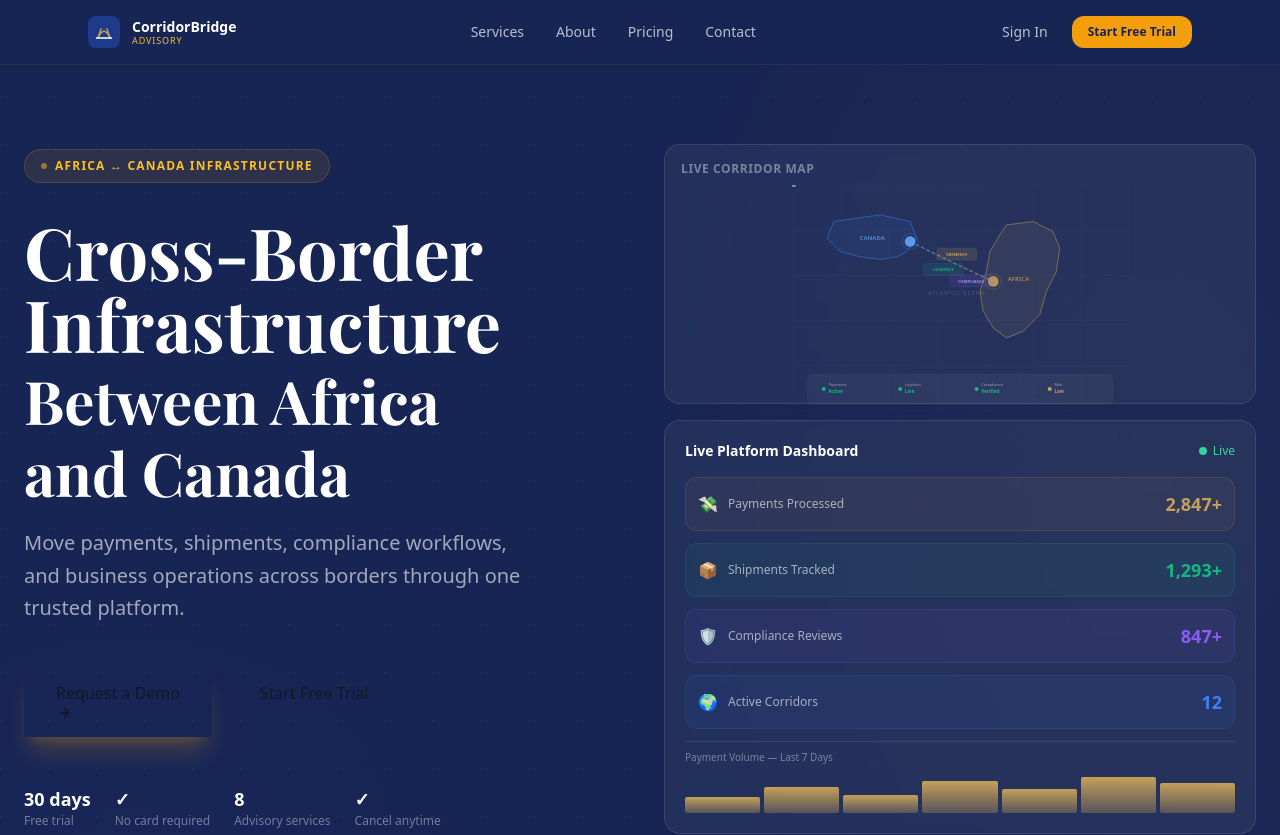
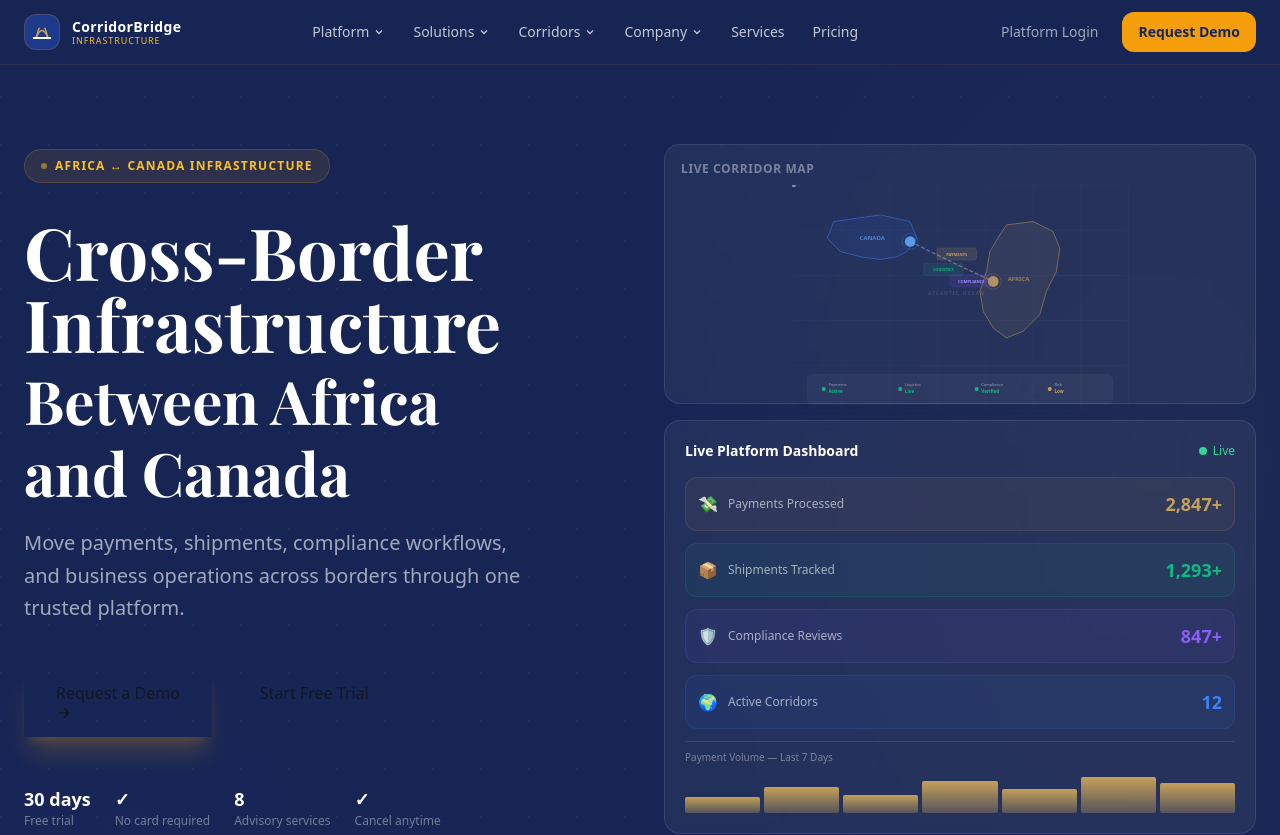
Before and after one commit to quamye/corridorbridge-website, a Next.js app: page / in a window 1280 px wide. Shown: the top 835 px of the page. Built offline with nearby package versions, Linux system fonts and the light colour scheme.

Commit message:
Fix: Upgrade navbar to mega menu with Platform, Solutions, Corridors dropdowns

```diff
--- a/src/components/Navbar.tsx
+++ b/src/components/Navbar.tsx
@@ -1,69 +1,136 @@
 "use client";
-import { useState, useEffect } from "react";
+import { useState, useEffect, useRef } from "react";
 import Link from "next/link";
+
+const NAV = {
+  Platform: [
+    { label: "Platform Overview", href: "/platform", desc: "One platform for cross-border operations" },
+    { label: "Payments", href: "/payments", desc: "Multi-currency cross-border payments" },
+    { label: "Shipment Tracking", href: "/shipment-tracking", desc: "Real-time logistics visibility" },
+    { label: "Compliance Hub", href: "/compliance", desc: "KYC, AML, and regulatory management" },
+  ],
+  Solutions: [
+    { label: "SMEs", href: "/solutions#smes", desc: "Small and medium enterprises" },
+    { label: "Importers & Exporters", href: "/solutions#importers", desc: "Trade operators" },
+    { label: "Fintechs", href: "/solutions#fintechs", desc: "Financial technology companies" },
+    { label: "Financial Institutions", href: "/solutions#financial-institutions", desc: "Banks and lenders" },
+    { label: "Government Agencies", href: "/solutions#government", desc: "Public sector organizations" },
+    { label: "Logistics Providers", href: "/solutions#logistics", desc: "Freight and logistics companies" },
+  ],
+  Corridors: [
+    { label: "Africa ↔ Canada", href: "/corridors/africa-canada", desc: "Primary corridor" },
+    { label: "Ghana ↔ Canada", href: "/corridors/ghana-canada", desc: "Ghana trade lane" },
+    { label: "Nigeria ↔ Canada", href: "/corridors/nigeria-canada", desc: "Nigeria trade lane" },
+    { label: "Kenya ↔ Canada", href: "/corridors/kenya-canada", desc: "Kenya trade lane" },
+  ],
+  Company: [
+    { label: "About", href: "/about", desc: "Our mission and story" },
+    { label: "Security", href: "/security", desc: "Enterprise security framework" },
+    { label: "Blog", href: "/blog", desc: "Insights and resources" },
+    { label: "Case Studies", href: "/case-studies", desc: "Customer success stories" },
+  ],
+};
 
 export default function Navbar() {
   const [scrolled, setScrolled] = useState(false);
-  const [menuOpen, setMenuOpen] = useState(false);
+  const [activeMenu, setActiveMenu] = useState<string | null>(null);
+  const [mobileOpen, setMobileOpen] = useState(false);
+  const timeoutRef = useRef<NodeJS.Timeout | null>(null);
 
   useEffect(() => {
-    const onScroll = () => setScrolled(window.scrollY > 20);
-    window.addEventListener("scroll", onScroll);
-    return () => window.removeEventListener("scroll", onScroll);
+    const fn = () => setScrolled(window.scrollY > 20);
+    window.addEventListener("scroll", fn);
+    return () => window.removeEventListener("scroll", fn);
   }, []);
+
+  const handleMouseEnter = (key: string) => {
+    if (timeoutRef.current) clearTimeout(timeoutRef.current);
+    setActiveMenu(key);
+  };
+
+  const handleMouseLeave = () => {
+    timeoutRef.current = setTimeout(() => setActiveMenu(null), 150);
+  };
 
   return (
     <nav className={`fixed top-0 left-0 right-0 z-50 transition-all duration-300 ${
-      scrolled ? "bg-blue-950/98 backdrop-blur-md shadow-lg" : "bg-blue-950/95"
+      scrolled ? "bg-blue-950/98 backdrop-blur-md shadow-2xl" : "bg-blue-950/95 backdrop-blur-sm"
     } border-b border-amber-500/10`}>
-      <div className="max-w-6xl mx-auto px-6">
+      <div className="max-w-7xl mx-auto px-6">
         <div className="flex items-center justify-between h-16">
           {/* Logo */}
-          <Link href="/" className="flex items-center gap-3">
-            <div className="w-8 h-8 rounded-lg bg-blue-900 flex items-center justify-center flex-shrink-0">
+          <Link href="/" className="flex items-center gap-3 flex-shrink-0">
+            <div className="w-9 h-9 rounded-xl bg-blue-900 border border-amber-500/20 flex items-center justify-center">
               <svg viewBox="0 0 32 32" fill="none" className="w-6 h-6">
-                <line x1="8" y1="24" x2="12" y2="12" stroke="#C5A059" strokeWidth="2" strokeLinecap="round"/>
-                <line x1="24" y1="24" x2="20" y2="12" stroke="#C5A059" strokeWidth="2" strokeLinecap="round"/>
-                <path d="M8 24 Q16 6 24 24" stroke="#C5A059" strokeWidth="2" fill="none" strokeLinecap="round"/>
-                <line x1="6" y1="24" x2="26" y2="24" stroke="white" strokeWidth="2" strokeLinecap="round"/>
+                <line x1="8" y1="24" x2="12" y2="11" stroke="#C5A059" strokeWidth="2" strokeLinecap="round"/>
+                <line x1="24" y1="24" x2="20" y2="11" stroke="#C5A059" strokeWidth="2" strokeLinecap="round"/>
+                <path d="M8 24 Q16 4 24 24" stroke="#C5A059" strokeWidth="2" fill="none" strokeLinecap="round"/>
+                <line x1="5" y1="24" x2="27" y2="24" stroke="white" strokeWidth="2.5" strokeLinecap="round"/>
               </svg>
             </div>
             <div>
-              <div className="font-bold text-white text-sm leading-tight">CorridorBridge</div>
-              <div className="text-amber-400 text-[9px] tracking-widest uppercase leading-tight">Advisory</div>
+              <div className="font-bold text-white text-sm leading-tight tracking-wide">CorridorBridge</div>
+              <div className="text-amber-400 text-[9px] tracking-widest uppercase leading-tight font-medium">Infrastructure</div>
             </div>
           </Link>
 
-          {/* Desktop Links */}
-          <div className="hidden md:flex items-center gap-8">
-            {[
-              { href: "/services", label: "Services" },
-              { href: "/about", label: "About" },
-              { href: "/pricing", label: "Pricing" },
-              { href: "/contact", label: "Contact" },
-            ].map(({ href, label }) => (
-              <Link key={href} href={href}
-                className="text-white/70 hover:text-amber-400 text-sm font-medium transition-colors">
-                {label}
-              </Link>
+          {/* Desktop mega menu */}
+          <div className="hidden lg:flex items-center gap-1">
+            {Object.entries(NAV).map(([key, items]) => (
+              <div key={key} className="relative"
+                onMouseEnter={() => handleMouseEnter(key)}
+                onMouseLeave={handleMouseLeave}>
+                <button className={`px-3 py-2 rounded-lg text-sm font-medium transition-colors flex items-center gap-1 ${
+                  activeMenu === key ? "text-amber-400" : "text-white/75 hover:text-white"
+                }`}>
+                  {key}
+                  <svg className={`w-3 h-3 transition-transform duration-200 ${activeMenu === key ? "rotate-180" : ""}`}
+                    fill="none" stroke="currentColor" strokeWidth="2.5" viewBox="0 0 24 24">
+                    <polyline points="6 9 12 15 18 9"/>
+                  </svg>
+                </button>
+                {activeMenu === key && (
+                  <div className="absolute top-full left-0 pt-2 z-50"
+                    style={{minWidth: "280px"}}
+                    onMouseEnter={() => handleMouseEnter(key)}
+                    onMouseLeave={handleMouseLeave}>
+                    <div className="bg-white rounded-2xl shadow-2xl border border-gray-100 p-2 overflow-hidden">
+                      {items.map(({ label, href, desc }) => (
+                        <Link key={href} href={href} onClick={() => setActiveMenu(null)}
+                          className="flex items-start gap-3 p-3 rounded-xl hover:bg-gray-50 transition-colors group">
+                          <div className="w-8 h-8 rounded-lg bg-blue-50 flex items-center justify-center flex-shrink-0 mt-0.5 group-hover:bg-amber-50 transition-colors">
+                            <div className="w-2 h-2 rounded-full bg-blue-950 group-hover:bg-amber-500 transition-colors"/>
+                          </div>
+                          <div>
+                            <div className="text-sm font-semibold text-blue-950">{label}</div>
+                            <div className="text-xs text-gray-500 mt-0.5">{desc}</div>
+                          </div>
+                        </Link>
+                      ))}
+                    </div>
+                  </div>
+                )}
+              </div>
             ))}
+            <Link href="/services" className="px-3 py-2 rounded-lg text-sm font-medium text-white/75 hover:text-white transition-colors">Services</Link>
+            <Link href="/pricing" className="px-3 py-2 rounded-lg text-sm font-medium text-white/75 hover:text-white transition-colors">Pricing</Link>
           </div>
 
           {/* CTAs */}
-          <div className="hidden md:flex items-center gap-3">
+          <div className="hidden lg:flex items-center gap-3">
             <Link href="https://app.corridorbridge.com/signin"
-              className="text-white/70 hover:text-white text-sm font-medium transition-colors px-3 py-2">
-              Sign In
+              className="text-white/60 hover:text-white text-sm font-medium transition-colors px-3 py-2">
+              Platform Login
             </Link>
-            <Link href="https://app.corridorbridge.com/signup" className="btn-gold text-xs px-4 py-2">
-              Start Free Trial
+            <Link href="/contact" className="inline-flex items-center gap-2 px-4 py-2.5 rounded-xl font-semibold text-sm transition-all duration-200 bg-amber-500 text-blue-950 hover:bg-amber-400 hover:shadow-xl hover:-translate-y-0.5">
+              Request Demo
             </Link>
           </div>
 
-          {/* Mobile menu button */}
-          <button onClick={() => setMenuOpen(!menuOpen)} className="md:hidden text-white p-2">
+          {/* Mobile toggle */}
+          <button onClick={() => setMobileOpen(!mobileOpen)} className="lg:hidden text-white p-2">
             <svg className="w-5 h-5" fill="none" stroke="currentColor" strokeWidth="2" viewBox="0 0 24 24">
-              {menuOpen
+              {mobileOpen
                 ? <path strokeLinecap="round" strokeLinejoin="round" d="M6 18L18 6M6 6l12 12"/>
                 : <path strokeLinecap="round" strokeLinejoin="round" d="M4 6h16M4 12h16M4 18h16"/>}
             </svg>
@@ -71,26 +138,30 @@
         </div>
 
         {/* Mobile menu */}
-        {menuOpen && (
-          <div className="md:hidden pb-4 border-t border-white/10 pt-4 flex flex-col gap-3">
+        {mobileOpen && (
+          <div className="lg:hidden pb-6 border-t border-white/10 pt-4 space-y-1">
             {[
+              { href: "/platform", label: "Platform" },
+              { href: "/solutions", label: "Solutions" },
+              { href: "/corridors/africa-canada", label: "Corridors" },
               { href: "/services", label: "Services" },
+              { href: "/pricing", label: "Pricing" },
               { href: "/about", label: "About" },
-              { href: "/pricing", label: "Pricing" },
+              { href: "/security", label: "Security" },
               { href: "/contact", label: "Contact" },
             ].map(({ href, label }) => (
-              <Link key={href} href={href} onClick={() => setMenuOpen(false)}
-                className="text-white/70 hover:text-amber-400 text-sm font-medium py-1">
+              <Link key={href} href={href} onClick={() => setMobileOpen(false)}
+                className="block px-3 py-2.5 text-sm text-white/75 hover:text-amber-400 font-medium transition-colors">
                 {label}
               </Link>
             ))}
-            <div className="flex gap-3 pt-2">
+            <div className="flex gap-3 pt-4 px-3">
               <Link href="https://app.corridorbridge.com/signin"
-                className="text-white/70 text-sm border border-white/20 rounded-lg px-4 py-2">
-                Sign In
+                className="text-white/60 text-sm border border-white/20 rounded-xl px-4 py-2.5 font-medium">
+                Login
               </Link>
-              <Link href="https://app.corridorbridge.com/signup" className="btn-gold text-xs px-4 py-2">
-                Free Trial
+              <Link href="/contact" className="inline-flex items-center gap-2 px-4 py-2 rounded-xl font-semibold text-xs bg-amber-500 text-blue-950 hover:bg-amber-400 transition-all">
+                Request Demo
               </Link>
             </div>
           </div>
```
